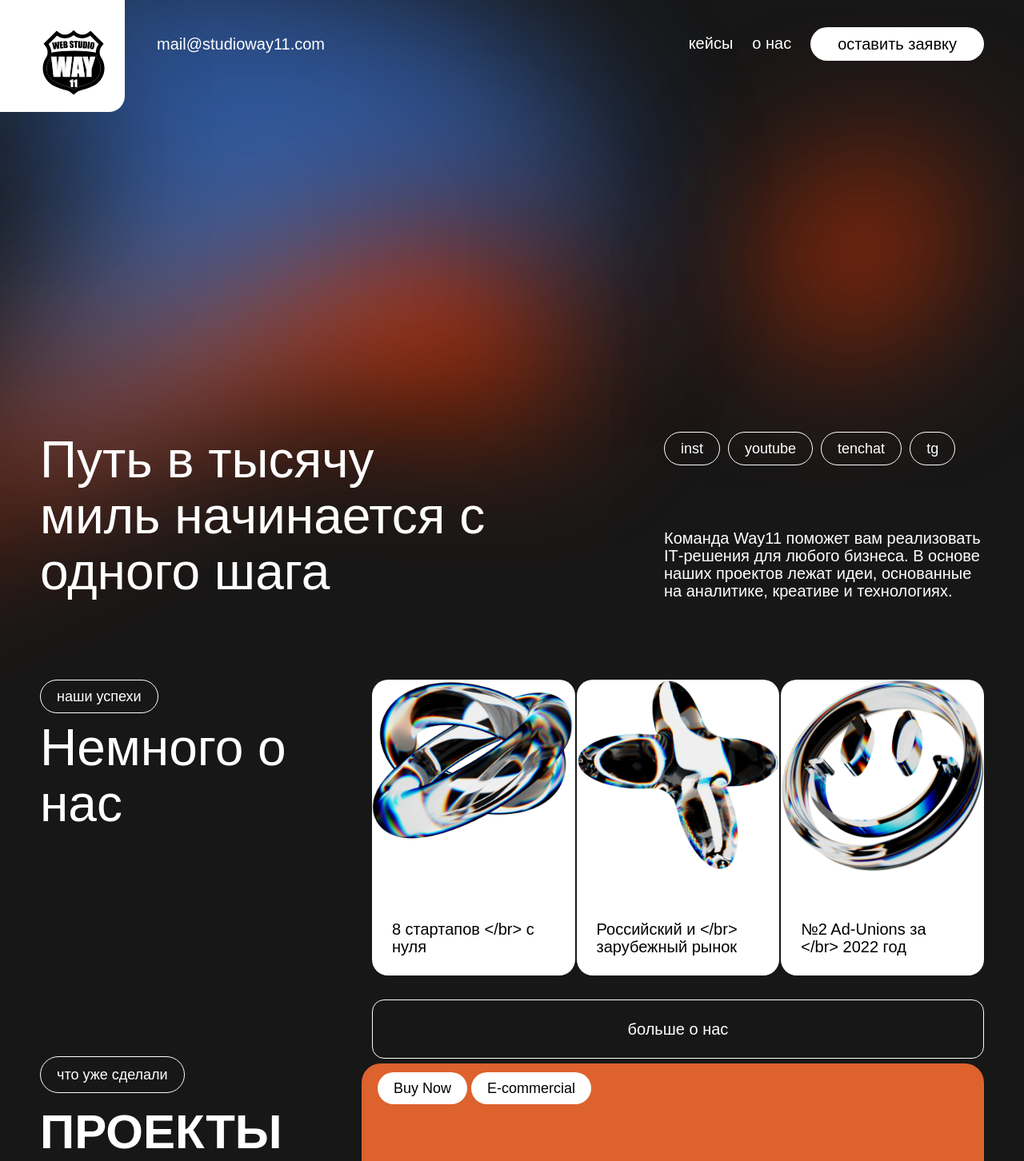
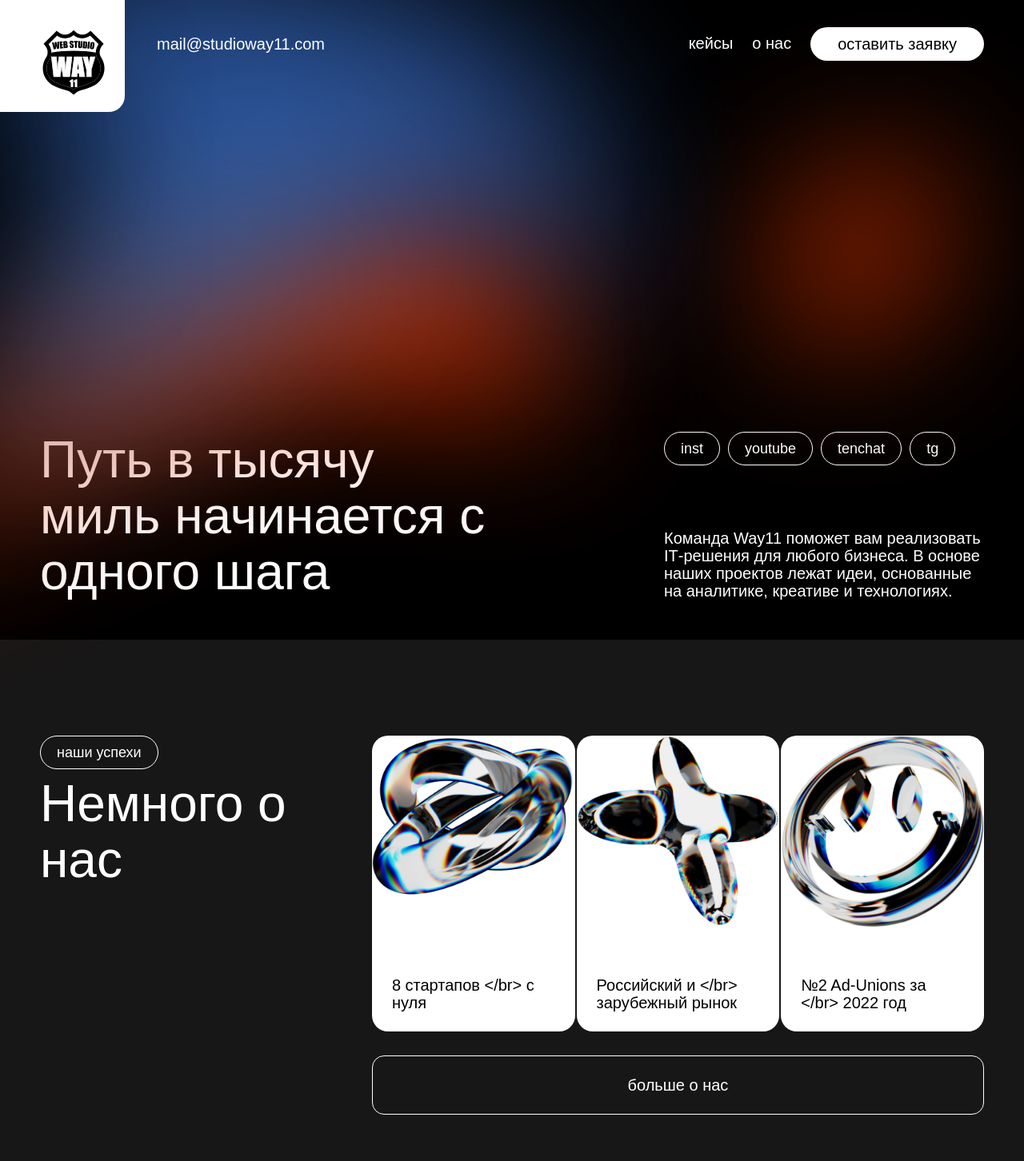
Before and after one commit to Llavrov/way11-web-app, a Next.js app: page / in a window 1280 px wide. Shown: the top 1452 px of the page at 80% size. Built offline with nearby package versions, Linux system fonts and the light colour scheme.

Commit message:
paddings for main page, bg-black for preview block

```diff
--- a/src/components/header/Header.tsx
+++ b/src/components/header/Header.tsx
@@ -17,7 +17,7 @@ const TABS = [
 
 export default function Header() {
     return (
-        <header className="w-full h-[140px] flex flex-row justify-between fixed">
+        <header className="w-full h-[140px] flex flex-row justify-between fixed z-10">
             <div className="relative flex gap-10">
                 <Link href={'/'} className="w-[156px] h-full p-5 pl-[50px] pt-[35px] box-border bg-white rounded-br-[20px]">
                     <Image width={84} height={86} src={'/logotype.svg'} alt={'logotype way11'} />
--- a/src/pages/main/about-us/AboutUs.tsx
+++ b/src/pages/main/about-us/AboutUs.tsx
@@ -24,7 +24,7 @@ const LIST_OF_NEWS = [
 
 export default function AboutUs() {
     return (
-        <div className="w-full h-[530px] flex flex-col items-center px-[50px] pt-[50px] box-border">
+        <div className="w-full h-[530px] flex flex-col items-center px-[50px] box-border">
             <div className="w-full flex justify-between h-[210px]">
                 <div className="max-w-[560px] flex flex-col gap-2">
                     <div className="flex">
--- a/src/pages/main/contact-us/ContactUs.tsx
+++ b/src/pages/main/contact-us/ContactUs.tsx
@@ -7,7 +7,7 @@ import QUTextField from "@/components/textFields/QUTextField";
 
 export default function ContactUs() {
     return (
-        <div className="w-full flex relative flex-row box-border justify-between rounded-[50px] pt-[100px] px-[50px]">
+        <div className="w-full flex relative flex-row box-border justify-between rounded-[50px] px-[50px]">
             <div className="flex gap-2 flex-col items-left max-w-[470px]">
                 <div className="flex">
                     <Tag title="обратная связь" />
--- a/src/pages/main/index.tsx
+++ b/src/pages/main/index.tsx
@@ -10,8 +10,10 @@ import Cases from "@/pages/main/cases/Cases";
 
 export default function Main() {
     return (
-        <div className="flex flex-col items-center w-full overflow-hidden justify-between pb-[100px]">
+        <div className="flex flex-col items-center w-full overflow-hidden justify-between">
             <PreviewBlock />
+
+            <section className="flex flex-col items-center w-full gap-[240px] py-[120px]">
                 <AboutUs />
                 <Cases />
 
@@ -20,6 +22,7 @@ export default function Main() {
                 <OurNews />
 
                 <ContactUs />
+            </section>
         </div>
     )
 }
--- a/src/pages/main/our-clients/OurClients.tsx
+++ b/src/pages/main/our-clients/OurClients.tsx
@@ -34,7 +34,7 @@ const CLIENTS = [
 
 export default function OurClients() {
     return (
-        <div className="w-full flex h-screen relative flex-col box-border justify-center items-center gap-[50px]">
+        <div className="w-full flex relative flex-col box-border justify-center items-center gap-[50px]">
             <div className="flex gap-6 flex-col items-center">
                 <div className="flex">
                     <Tag title="с кем мы работали"/>
--- a/src/pages/main/our-news/OurNews.tsx
+++ b/src/pages/main/our-news/OurNews.tsx
@@ -6,7 +6,7 @@ import CardOfNews from "@/components/cards/CardOfNews";
 
 export default function OurNews() {
     return (
-        <div className="w-full flex relative flex-row box-border justify-between rounded-[50px] py-[240px]">
+        <div className="w-full flex relative flex-row box-border justify-between rounded-[50px]">
             <div className="flex flex-col items-left justify-between gap-[30px] h-[463px] pl-[50px]">
                 <div className="flex gap-2 flex-col items-left max-w-[470px]">
                     <div className="flex">
--- a/src/pages/main/preview-block/PreviewBlock.tsx
+++ b/src/pages/main/preview-block/PreviewBlock.tsx
@@ -26,7 +26,7 @@ const backgroundVariants = {
 
 export default function PreviewBlock() {
     return (
-        <div className="w-full flex h-screen relative flex-col items-center justify-end p-[50px] box-border">
+        <div className="w-full h-screen flex bg-black relative flex-col items-center justify-end p-[50px] box-border">
             <div className="w-full flex justify-between h-[210px]">
                 <div className="max-w-[560px]">
                     <h1 className="text-white text-heading-l">
@@ -47,7 +47,7 @@ export default function PreviewBlock() {
                 </div>
             </div>
 
-            <motion.div style={{ position: 'absolute', top: 0, right: 0, zIndex: -1 }}>
+            <motion.div style={{ position: 'absolute', top: 0, right: 0, zIndex: 1 }}>
                 <motion.svg
 
                     variants={backgroundVariants}
```
Lines whose indentation alone changed are shown as unchanged.
